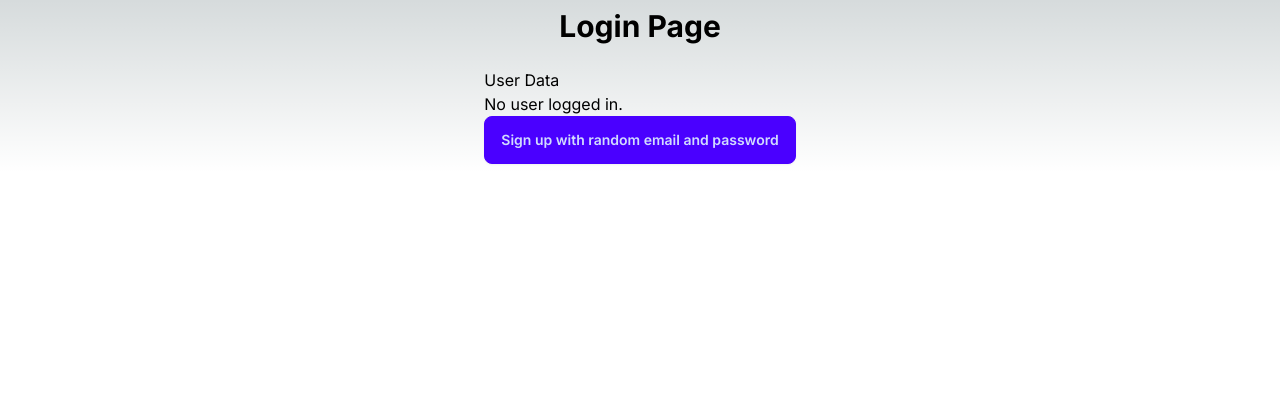
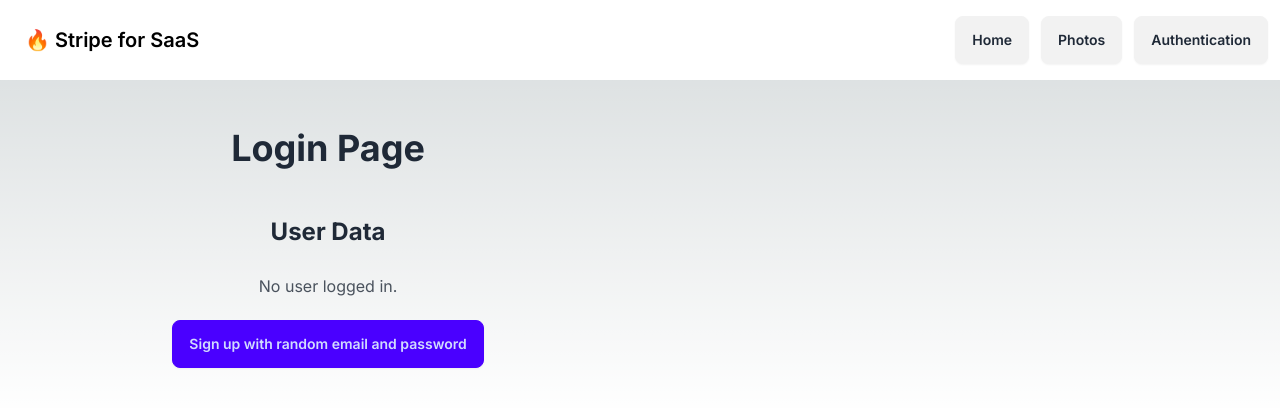
Before and after one commit to Ellipsoul/stripe-next, a Next.js app: page /user in a window 1280 px wide. Shown: the top 408 px of the page. Built offline with nearby package versions, Linux system fonts and the light colour scheme; no server answers.

Commit message:
Add navigation bar and toast

```diff
--- a/app/layout.tsx
+++ b/app/layout.tsx
@@ -1,6 +1,8 @@
 import type { Metadata } from "next";
 import { Inter } from "next/font/google";
 import "./globals.css";
+import { Toaster } from "react-hot-toast";
+import Link from "next/link";
 
 const inter = Inter({ subsets: ["latin"] });
 
@@ -16,7 +18,37 @@ export default function RootLayout({
 }>) {
   return (
     <html lang="en">
-      <body className={inter.className}>{children}</body>
+      <body className={inter.className}>
+        <Navbar />
+        <main className="prose p-12 text-center">{children}</main>
+        <Toaster />
+      </body>
     </html>
   );
 }
+
+// Simple top nav bar
+const Navbar = () => {
+  return (
+    <div className="navbar bg-base-100">
+      {/* Title */}
+      <div className="flex-1">
+        <Link href="/" className="btn btn-ghost text-xl">
+          🔥 Stripe for SaaS
+        </Link>
+      </div>
+      {/* Home, Photos and Authentication Page */}
+      <div className="flex-none menu menu-horizontal px-1">
+        <Link href="/" className="btn">
+          Home
+        </Link>
+        <Link href="/photos" className="btn mx-3">
+          Photos
+        </Link>
+        <Link href="/user" className="btn">
+          Authentication
+        </Link>
+      </div>
+    </div>
+  );
+};
--- a/app/user/LoginForm.tsx
+++ b/app/user/LoginForm.tsx
@@ -2,6 +2,7 @@
 
 import { useState } from "react";
 import { supabase } from "@/utils/supabaseClient";
+import toast from "react-hot-toast";
 
 export default function LoginForm() {
   const [loading, setLoading] = useState(false);
@@ -21,9 +22,13 @@ export default function LoginForm() {
       password,
     });
 
-    console.log(
-      error ? error : `User created and logged in with: ${JSON.stringify(data)}`
-    );
+    if (error) {
+      console.error(error);
+      toast.error("Error creating user, check browser console");
+    } else {
+      console.log(`User created and logged in with: ${JSON.stringify(data)}`);
+      toast.success("Successfully created user!");
+    }
 
     setLoading(false);
   };
--- a/app/user/UserProfile.tsx
+++ b/app/user/UserProfile.tsx
@@ -65,7 +65,7 @@ export default function UserProfile() {
 
   return (
     <div>
-      <h1>User Data</h1>
+      <h2>User Data</h2>
       {user ? (
         <>
           <p>
--- a/app/user/page.tsx
+++ b/app/user/page.tsx
@@ -2,8 +2,8 @@ import UserProfile from "./UserProfile";
 
 export default function Login() {
   return (
-    <div className="flex flex-col gap-y-6 py-2 items-center justify-start">
-      <h1 className="font-bold text-3xl">Login Page</h1>
+    <div>
+      <h1 className="font-bold">Login Page</h1>
       <UserProfile />
     </div>
   );
--- a/package.json
+++ b/package.json
@@ -14,6 +14,7 @@
     "next": "14.1.4",
     "react": "^18",
     "react-dom": "^18",
+    "react-hot-toast": "^2.4.1",
     "stripe": "^14.23.0"
   },
   "devDependencies": {
```
Also changed, not shown: 1 other file (tests, documents, lock files or other folders).
